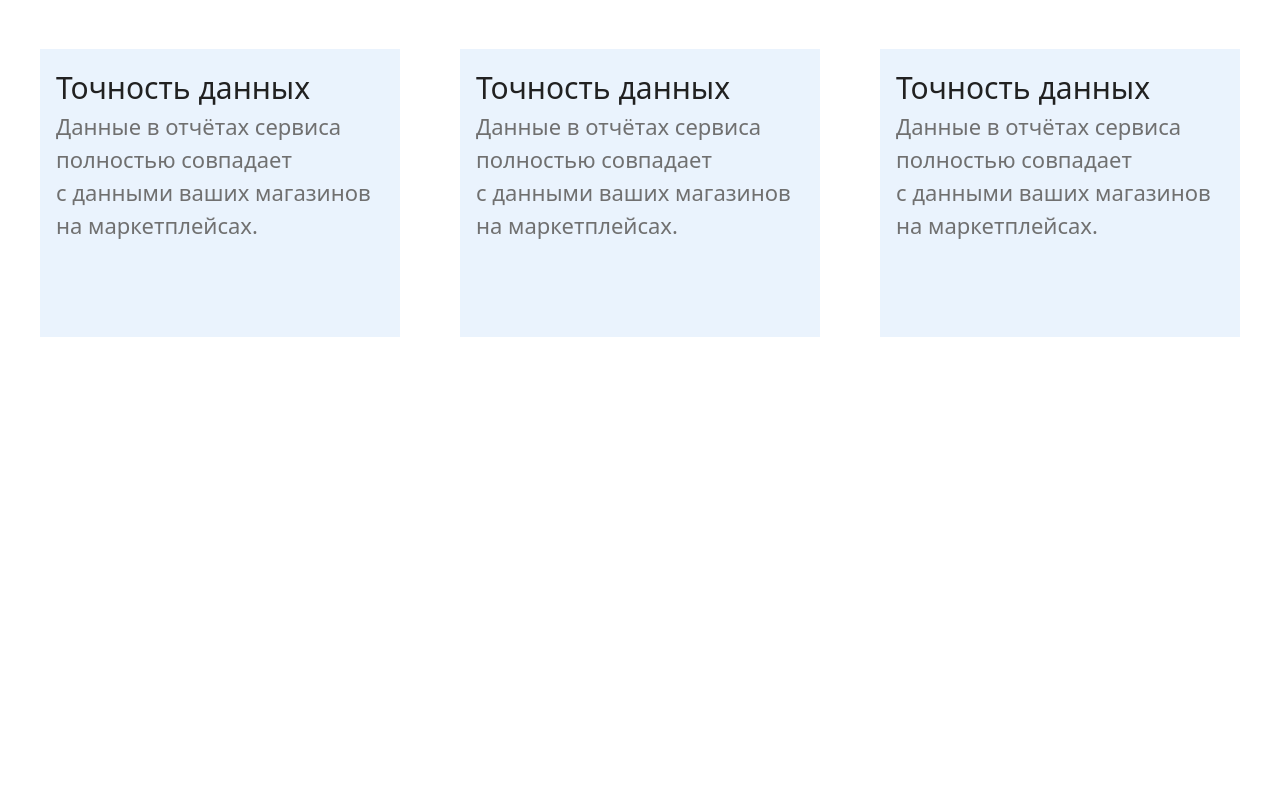
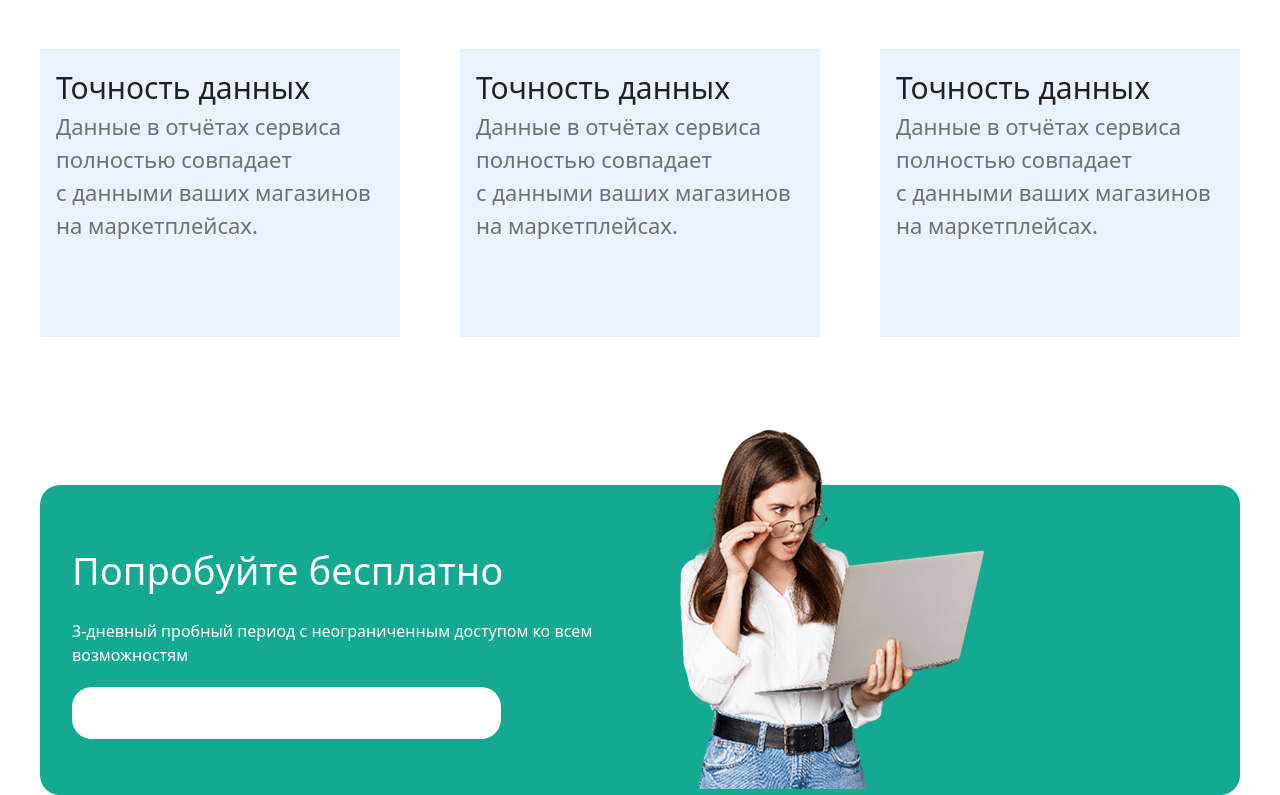
Before and after one commit to tolibovmuhamad/Figma-, a website: page src/index.html in a window 1280 px wide. Shown: the part 3271-4066 px from the top of the page. Before the commit the page ends 3660 px from the top, so only its background shows below. Drawn offline with Linux system fonts and the light colour scheme.

Commit message:
sex commit

```diff
--- a/src/index.html
+++ b/src/index.html
@@ -148,5 +148,16 @@
             </div>
         </div>
     </div>
+     <div class="max-w-300 m-auto lg:mt-24 mt-80 lg:h-77.5 h-200 bg-[#13AA91] rounded-[20px] flex flex-col lg:flex-row">
+        <div class="lg:w-[50%] w-full flex flex-col justify-center gap-5 p-8">
+             <h1 class="text-[38px] text-white">Попробуйте бесплатно</h1>
+             <p class="text-[16px] text-white">3-дневный пробный период с неограниченным доступом ко всем возможностям</p>
+             <div class="w-[80%] h-13 bg-white rounded-[20px]">
+             </div>
+            </div>
+            <div class="relative lg:bottom-20">
+               <img src="./[removal 3.png" alt="">
+            </div>
+    </div>
 </body>
 </html>
```
Also changed, not shown: src/[removal 3.png (added).
